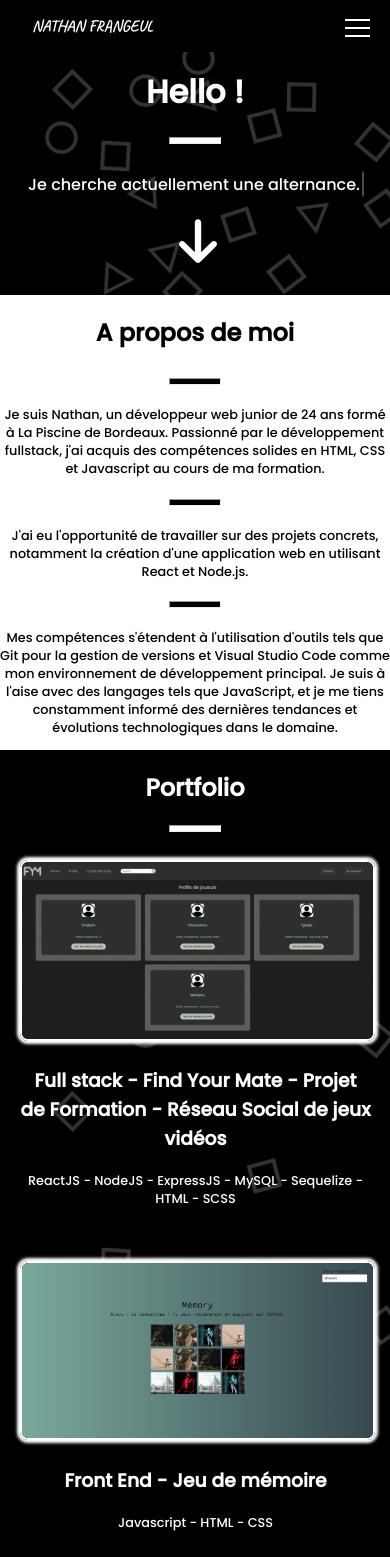
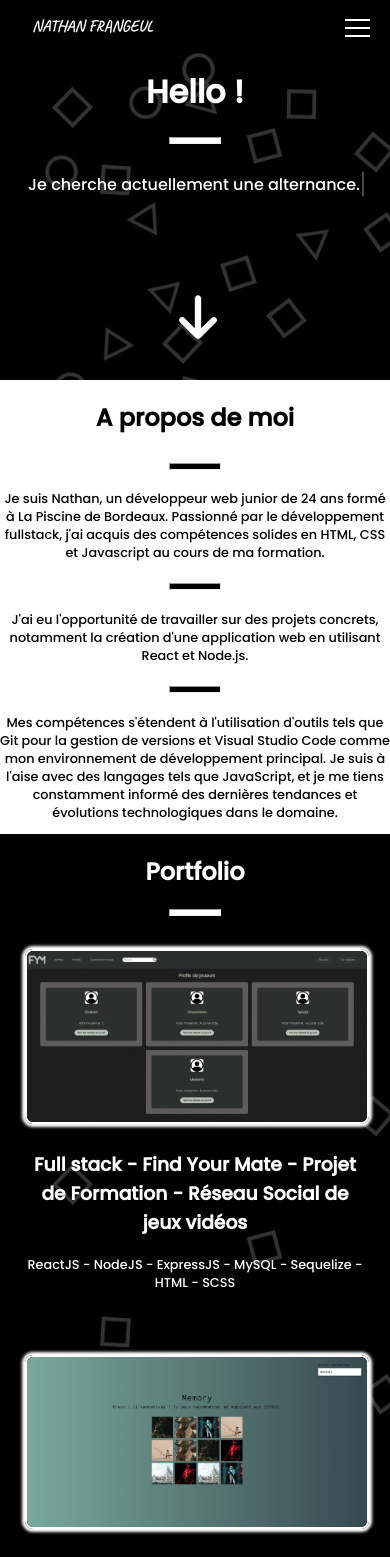
Before and after one commit to Frangeul-Nathan/PortfolioWebsite-v2, a React app: page / in a window 390 px wide. Shown: the top 1557 px of the page. Built offline with nearby package versions, Linux system fonts and the light colour scheme; the HTML template or start-up script is replaced by a standard one.

Commit message:
updated responsive layout

```diff
--- a/src/assets/css/animations/header_animation.scss
+++ b/src/assets/css/animations/header_animation.scss
@@ -4,7 +4,7 @@
     background-repeat: no-repeat;
     background-size: 100% 100%;
     width: 100%;
-    height: 45vh;
+    min-height: 45vh;
     position: relative;
     left: 0;
     top: 0;
--- a/src/assets/css/partials/contact/_contact.scss
+++ b/src/assets/css/partials/contact/_contact.scss
@@ -5,7 +5,7 @@
     background-repeat: no-repeat;
     background-size: 100% 100%;
     width: 100%;
-    height: 75vh;
+    min-height: 75vh;
   }
 
 //   .formContainer {
@@ -38,25 +38,3 @@ input, textarea {
 .button-container {
   text-align: center; /* Ajout de la propriété pour centrer le contenu */
 }
-
-@media (max-width: 1024px) {
-  .backwrapContact {
-    height: 80vh;
-  }
-}
-
-@media (max-width: 768px) {
-  .backwrapContact {
-      height: 80vh;
-  }
-}
-
-@media (max-width: 425px) {
-  .backwrapContact {
-    height: 80vh;
-}
-  form {
-    max-width: 250px;
-  }
-
-}
--- a/src/assets/css/partials/portfolio/_portfolio.scss
+++ b/src/assets/css/partials/portfolio/_portfolio.scss
@@ -7,7 +7,7 @@
     background-repeat: no-repeat;
     background-size: 100% 100%;
     width: 100%;
-    height: 130vh;
+    min-height: 130vh;
 }
 
 .screenContainer {
@@ -24,7 +24,7 @@
 .imageWrapper {
     position: relative;
     z-index: 1;
-    width: 40%;
+    max-width: 70%;
     padding: 50px;
     color: white;
     margin: 0;
@@ -42,35 +42,9 @@
     height: auto;
 }
 
-@media (max-width: 1440px) {
-    .backwrapPortfolio {
-        height: 110vh;
+
+@media (max-width: 1024px) {
+    .imageWrapper {
+        max-width: 100%;
     }
   }
-
-@media (max-width: 1024px) {
-    .backwrapPortfolio {
-        height: 100vh;
-    }
-  }
-
-@media (max-width: 768px) {
-    .screenContainer {
-        flex-direction: column;
-    }
-    .imageWrapper {
-        width: 90%;
-    }
-    .backwrapPortfolio {
-        height: 250vh;
-    }
-    .imageWrapper {
-        padding: 20px;
-    }
-}
-
-@media (max-width: 425px) {
-    .backwrapPortfolio {
-        height: 185vh;
-    }
-}
--- a/src/assets/css/partials/skills/_skills.scss
+++ b/src/assets/css/partials/skills/_skills.scss
@@ -29,9 +29,9 @@
 
 // CV
 
-.curriculumVitaeContainer {
-    width: 30%;
-}
+// .curriculumVitaeContainer {
+//     width: 30%;
+// }
 
 .curriculumVitae {
     display: flex;
@@ -41,6 +41,7 @@
 .cv-image {
     border: solid 1px grey;
     max-width: 100%;
+    display: block;
 }
 
 .buttonContainer {
@@ -59,9 +60,6 @@
     .curriculumVitaeContainer {
         width: 55%;
     }
-    .cv-image {
-        max-width: 100%;
-    }
 }
 
 @media (max-width: 768px) {
```
